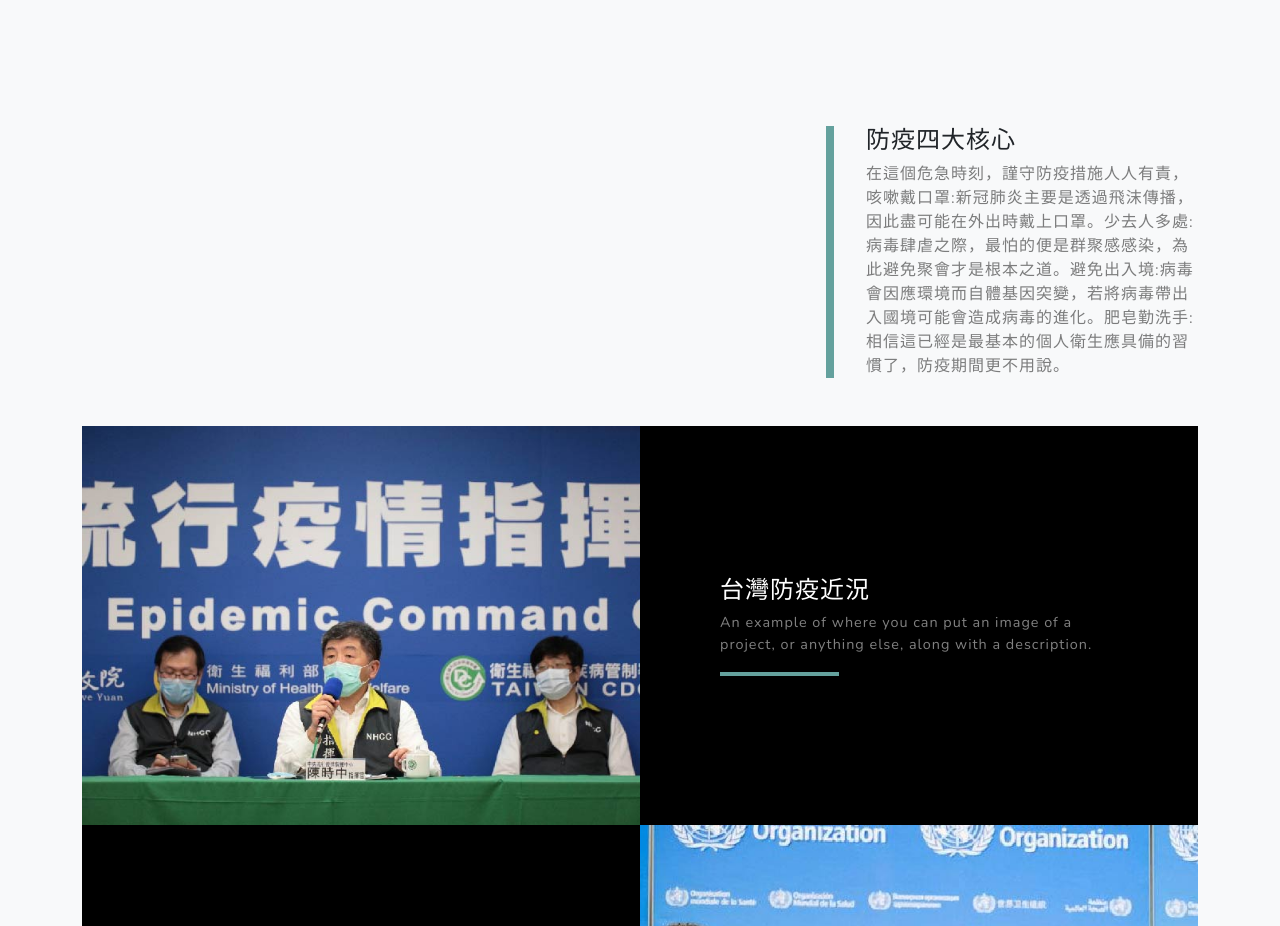
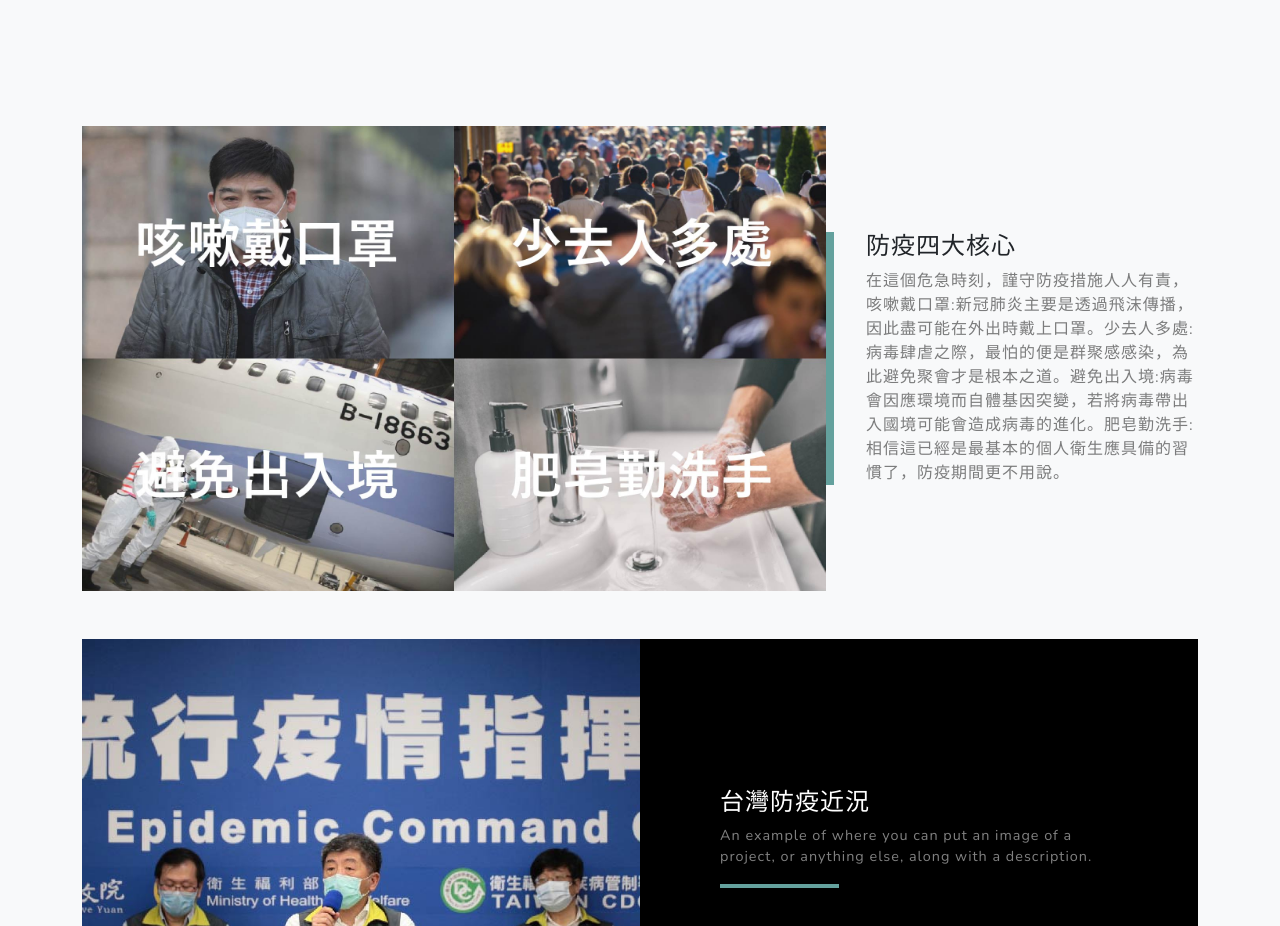
Before and after one commit to Judy-Chu/109, a plain HTML site: page index.html in a window 1280 px wide. Shown: the part 1620-2546 px from the top of the page. Drawn offline with nearby package versions, Linux system fonts and the light colour scheme.

Commit message:
Update index.html

```diff
--- a/index.html
+++ b/index.html
@@ -62,7 +62,7 @@
             <div class="container">
                 <!-- Featured Project Row-->
                 <div class="row align-items-center no-gutters mb-4 mb-lg-5">
-                    <div class="col-xl-8 col-lg-7"><img class="img-fluid mb-3 mb-lg-0" src="assets/img/666." alt="" /></div>
+                    <div class="col-xl-8 col-lg-7"><img class="img-fluid mb-3 mb-lg-0" src="assets/img/5566.jpg" alt="" /></div>
                     <div class="col-xl-4 col-lg-5">
                         <div class="featured-text text-center text-lg-left">
                             <h4>防疫四大核心</h4>
```
